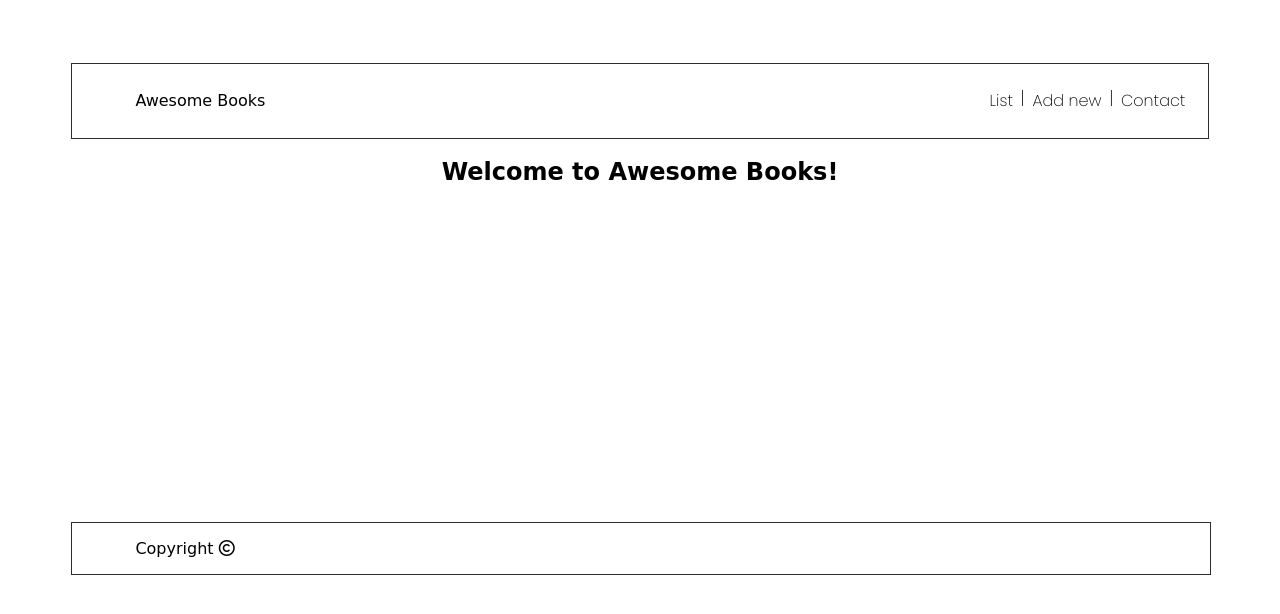
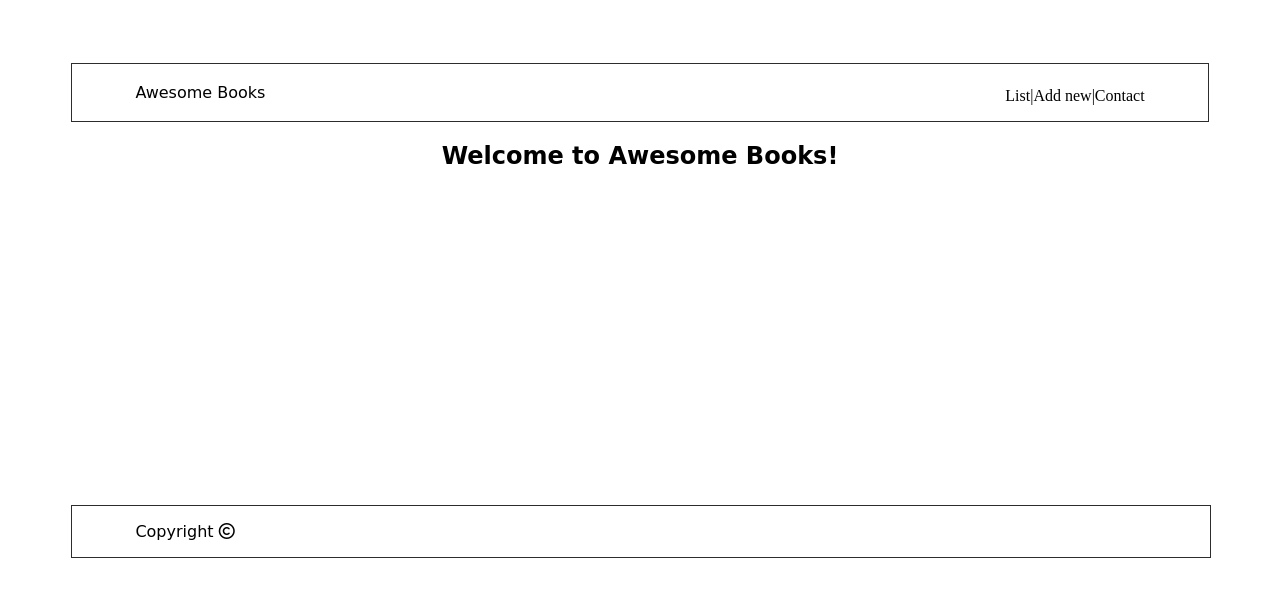
Before and after one commit to beyk/Awsome-Book, a website with bundled scripts: page index.html in a window 1280 px wide. Built offline with nearby package versions, Linux system fonts and the light colour scheme.

Commit message:
Update index.html

```diff
--- a/index.html
+++ b/index.html
@@ -13,11 +13,11 @@
   <nav class="nav-bar">
     <p id="logo">Awesome Books</p>
     <ul class="nav-list">
-      <li class="nav-item" id="list">List </li>
+      <li class="nava-item" id="list">List </li>
       <li>|</li>
-      <li class="nav-item" id="addNew">Add new</li>
+      <li class="nava-item" id="addNew">Add new</li>
       <li>|</li>
-      <li class="nav-item" id="contact">Contact</li>
+      <li class="nava-item" id="contact">Contact</li>
     </ul>
   </nav>
 <section class="wrapper">
```
